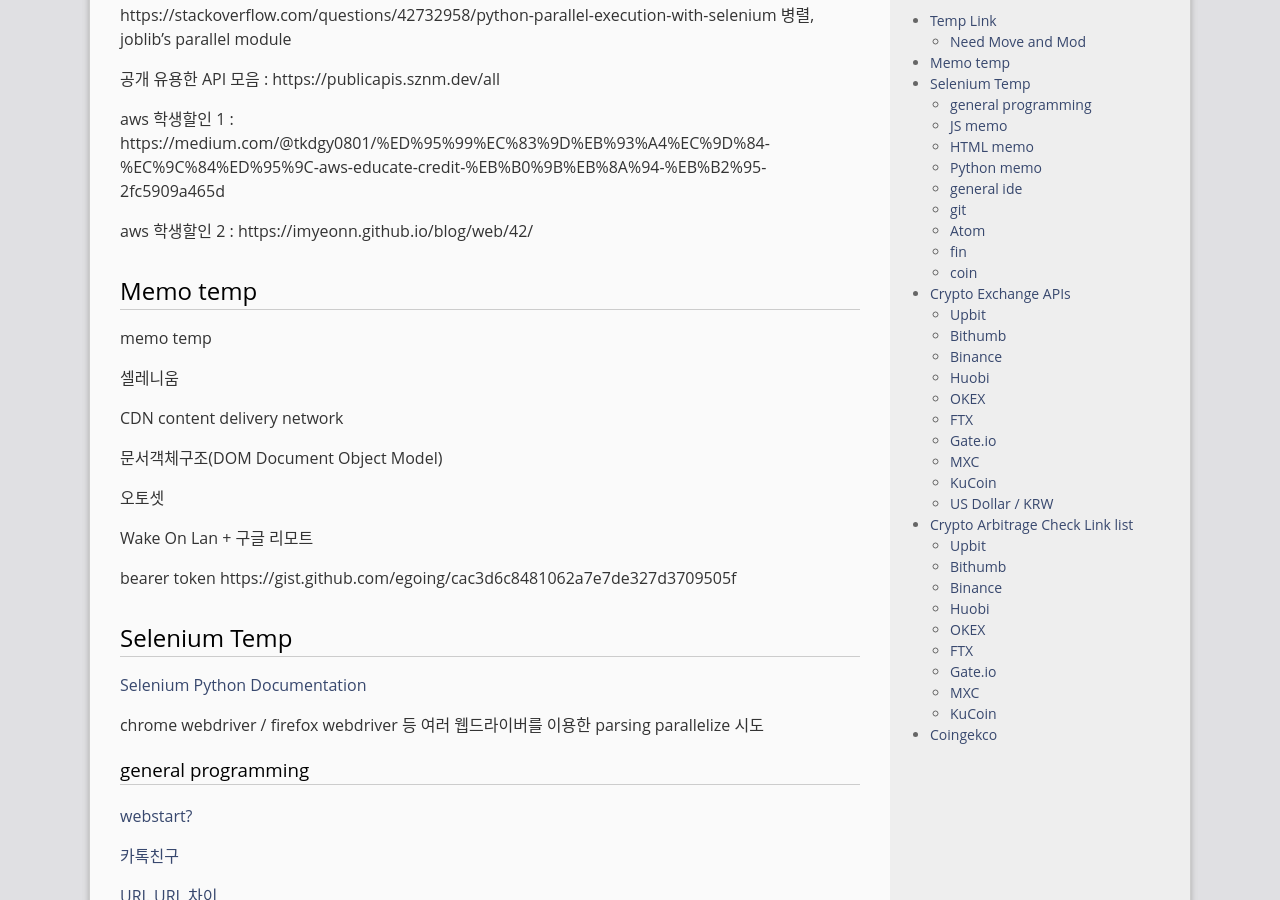
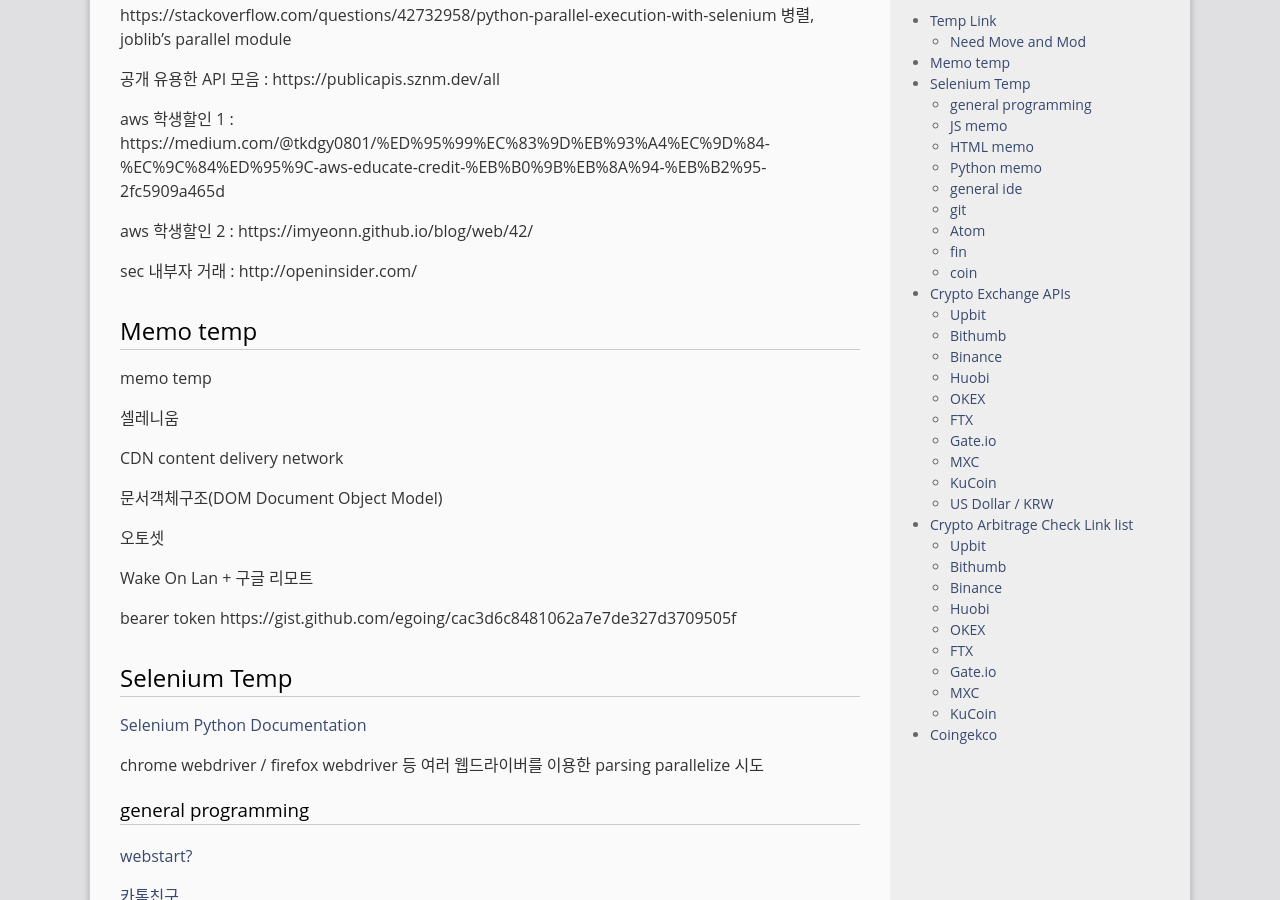
Before and after one commit to gloomydumber/copy, a Jekyll site: the page built from _posts/2020-03-01-TempLink.md, in a window 1280 px wide and 900 px high, scrolled down 3271 px. Built offline with Jekyll 4.4.1, drawn with Linux system fonts in a browser that asks for light colours; comment, search, counter and statistics services are not loaded.

Commit message:
PostModded

```diff
--- a/_posts/2020-03-01-TempLink.md
+++ b/_posts/2020-03-01-TempLink.md
@@ -150,6 +150,8 @@ https://stackoverflow.com/questions/42732958/python-parallel-execution-with-sele
 aws 학생할인 1 : https://medium.com/@tkdgy0801/%ED%95%99%EC%83%9D%EB%93%A4%EC%9D%84-%EC%9C%84%ED%95%9C-aws-educate-credit-%EB%B0%9B%EB%8A%94-%EB%B2%95-2fc5909a465d
 
 aws 학생할인 2 : https://imyeonn.github.io/blog/web/42/
+
+sec 내부자 거래 : http://openinsider.com/
 
 ## Memo temp
 
```
